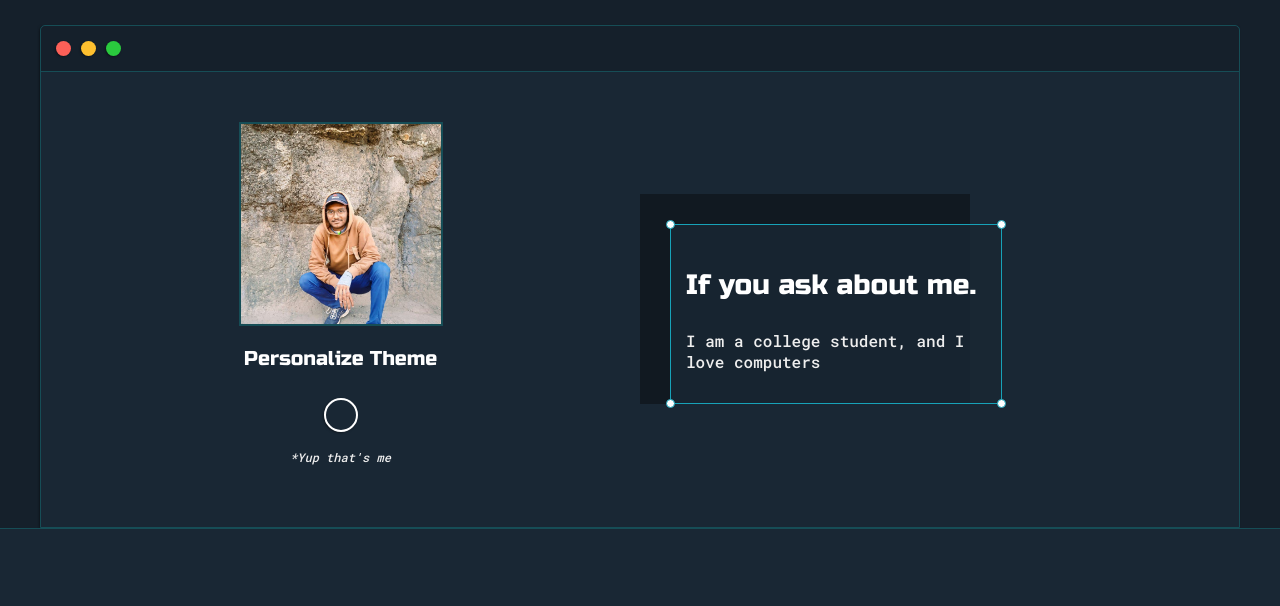
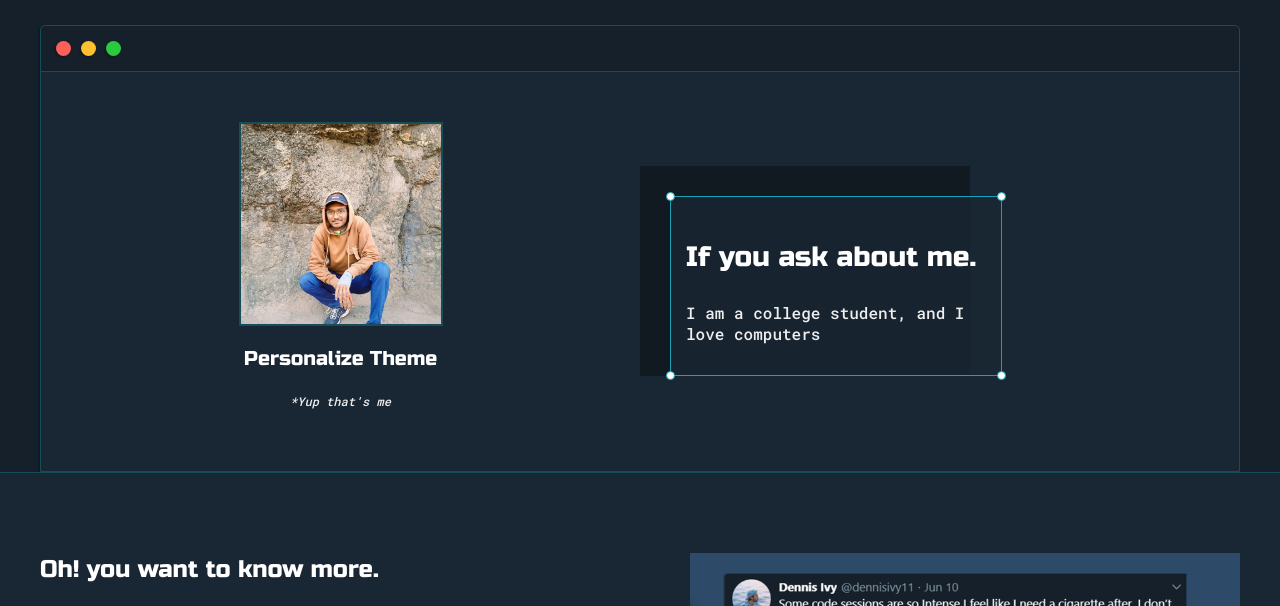
Before and after one commit to Ducky03/ducky.github.io, a plain HTML site: page index.html in a window 1280 px wide. Shown: the part 136-742 px from the top of the page. Drawn offline with Linux system fonts and the light colour scheme.

Commit message:
Update index.html

```diff
--- a/index.html
+++ b/index.html
@@ -46,9 +46,9 @@
 					<img id="profile_pic" src="images/Ducky.jpg">
 					<h5 style="text-align: center;line-height: 0;">Personalize Theme</h5>
 
-					<div id="theme-options-wrapper">
+					<!--<div id="theme-options-wrapper">
 						<div data-mode="blue" id="blue-mode" class="theme-dot"></div>
-					</div>
+					</div>-->
 
 					<p id="settings-note">*Yup that's me</p>
 				</div>
```
